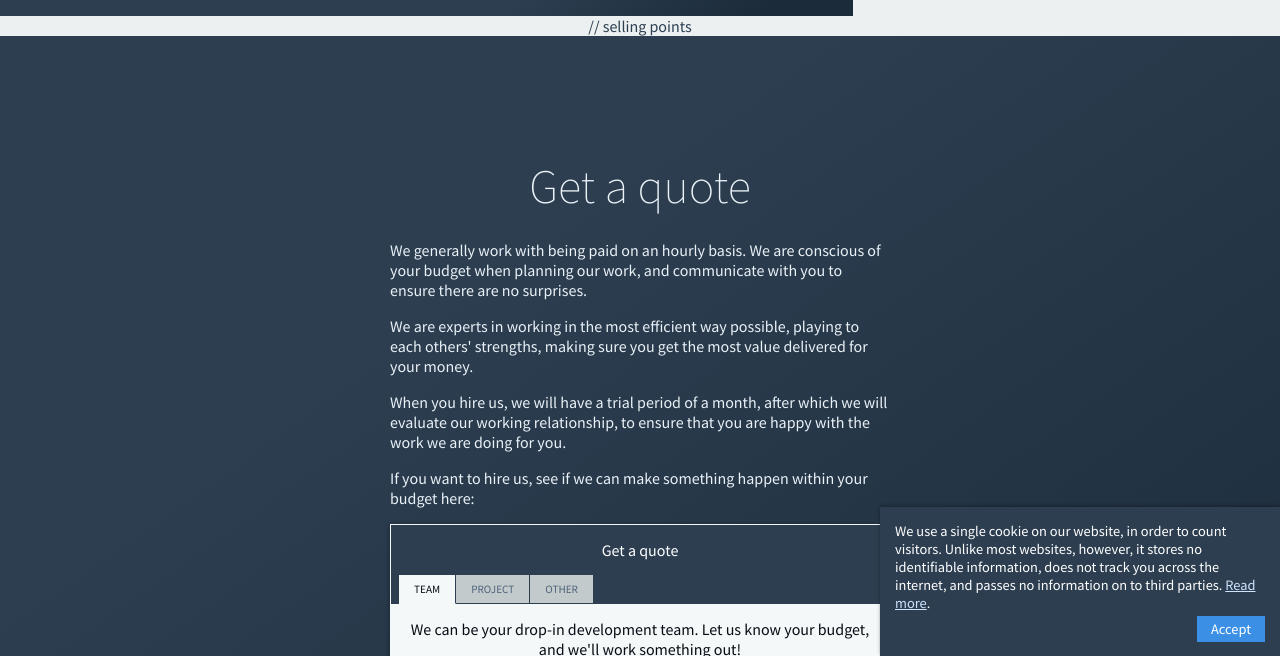
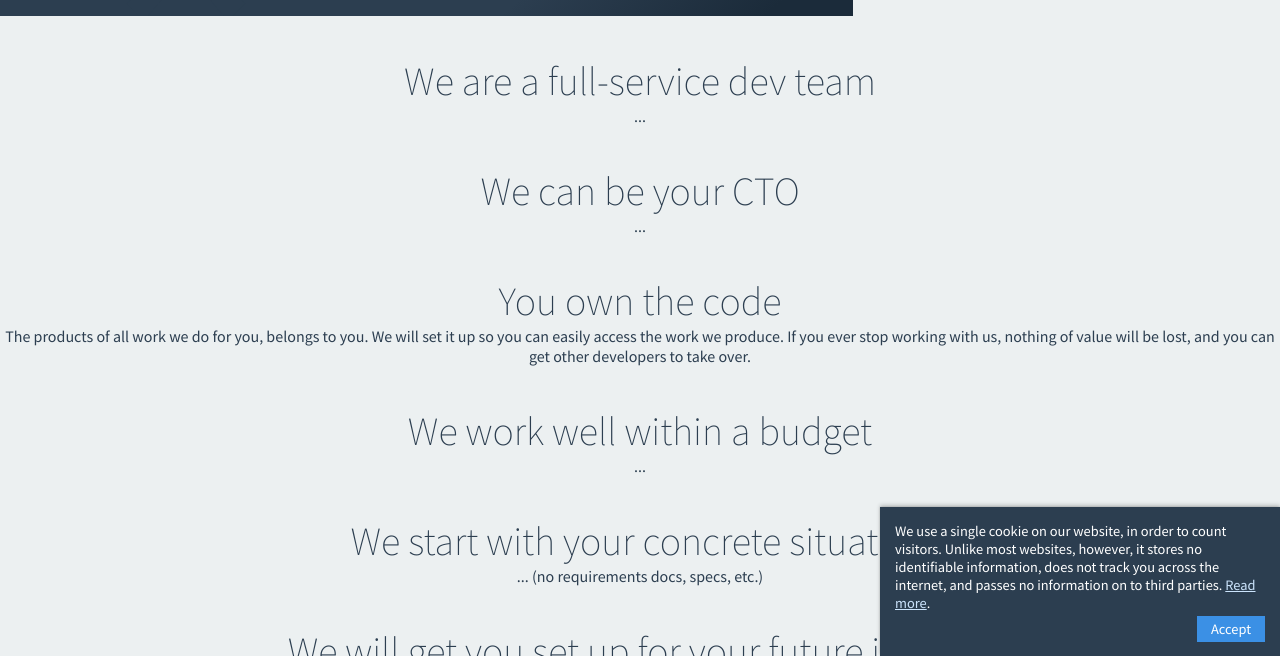
Before and after one commit to derangeddk/deranged.dk, a Jekyll site: the page built from product-pages/get-started-right.html, in a window 1280 px wide and 900 px high, scrolled down 1122 px, cut to the strip 244-900 px from the top of the window. Built offline with Jekyll 4.4.1, drawn with Linux system fonts in a browser that asks for light colours; some of the changed text lies outside the part shown.

Commit message:
Unstyled selling points examples

```diff
--- a/product-pages/get-started-right.html
+++ b/product-pages/get-started-right.html
@@ -64,5 +64,42 @@ title: Get started right --> deranged.dk
 </section>
 
 <section class="selling-points">
-    // selling points
+    <div class="selling-point">
+        <h1>We are a full-service dev team</h1>
+        <p>
+            ...
+        </p>
+    </div>
+    <div class="selling-point">
+        <h1>We can be your CTO</h1>
+        <p>
+            ...
+        </p>
+    </div>
+    <div class="selling-point">
+        <h1>You own the code</h1>
+        <p>
+            The products of all work we do for you, belongs to you.
+            We will set it up so you can easily access the work we produce.
+            If you ever stop working with us, nothing of value will be lost, and you can get other developers to take over.
+        </p>
+    </div>
+    <div class="selling-point">
+        <h1>We work well within a budget</h1>
+        <p>
+            ...
+        </p>
+    </div>
+    <div class="selling-point">
+        <h1>We start with your concrete situation</h1>
+        <p>
+            ... (no requirements docs, specs, etc.)
+        </p>
+    </div>
+    <div class="selling-point">
+        <h1>We will get you set up for your future journey</h1>
+        <p>
+            ...
+        </p>
+    </div>
 </section>
```
